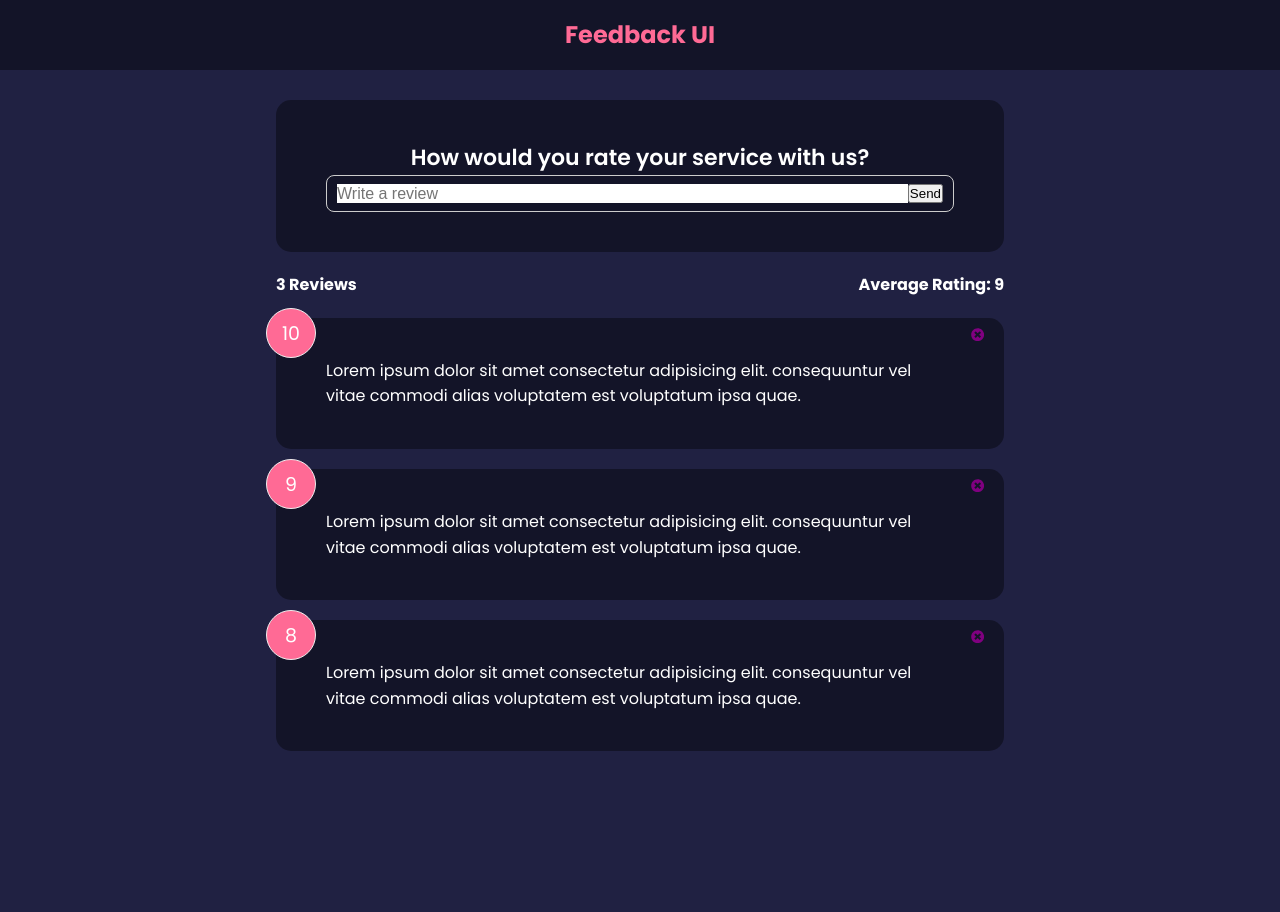
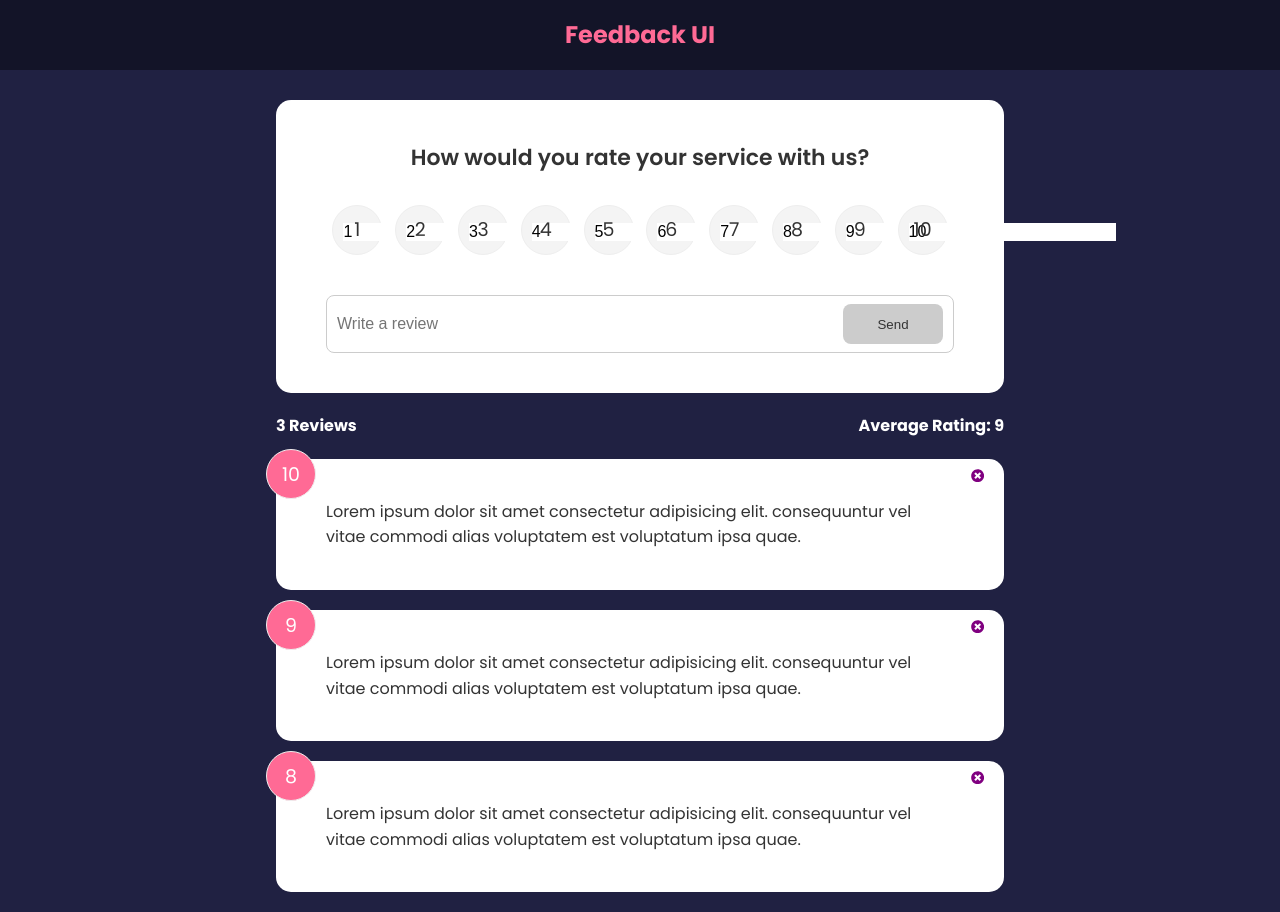
Before and after one commit to ZarifHosen/Feedback_app, a React (Create React App) app: page / in a window 1280 px wide. Before the commit the page ends 800 px from the top, so only its background shows below. Built offline with nearby package versions, Linux system fonts and the light colour scheme.

Commit message:
second commit with Radio button glitch

```diff
--- a/src/components/FeedbackForm.jsx
+++ b/src/components/FeedbackForm.jsx
@@ -1,10 +1,26 @@
 import { useState } from "react";
 import Card from "./shared/Card";
+import Button from "./shared/Button";
+import RatingSelect from "./RatingSelect";
 
 function FeedbackForm() {
   const [text, setText] = useState("");
+  const [rating, setRating] = useState(10);
+  const [btnDisabled, setBtnDisabled] = useState(true);
+  const [message, setMessage] = useState("");
 
   const handleTextChange = (e) => {
+    if (text === "") {
+      setBtnDisabled(true);
+      setMessage(null);
+    } else if (text !== "" && text.trim().length <= 10) {
+      setMessage("Text must be at least 10 characters long.");
+      setBtnDisabled(true);
+    } else {
+      setMessage(null);
+      setBtnDisabled(false);
+    }
+
     setText(e.target.value);
   };
 
@@ -12,15 +28,19 @@
     <Card>
       <form>
         <h2>How would you rate your service with us?</h2>
-        {/* @todo -rating select component */}
+        <RatingSelect />
         <div className="input-group">
           <input
             onChange={handleTextChange}
             type="text"
             placeholder="Write a review"
           />
-          <button type="submit">Send</button>
+          <Button type="submit" isDisabled={btnDisabled}>
+            Send
+          </Button>
         </div>
+
+        {message && <div className="message">{message}</div>}
       </form>
     </Card>
   );
--- /dev/null
+++ b/src/components/RatingSelect.jsx
@@ -0,0 +1,124 @@
+import { useState } from "react";
+
+function RatingSelect() {
+  const [selected, setSelected] = useState(10);
+
+  const handleChange = (e) => {};
+
+  return (
+    <ul className="rating">
+      <li>
+        <input
+          type="text"
+          id="num1"
+          name="rating"
+          value="1"
+          onChange={handleChange}
+          checked={selected === 1}
+        />
+        <label htmlFor="num1">1</label>
+      </li>
+      <li>
+        <input
+          type="text"
+          id="num2"
+          name="rating"
+          value="2"
+          onChange={handleChange}
+          checked={selected === 2}
+        />
+        <label htmlFor="num2">2</label>
+      </li>
+      <li>
+        <input
+          type="text"
+          id="num3"
+          name="rating"
+          value="3"
+          onChange={handleChange}
+          checked={selected === 3}
+        />
+        <label htmlFor="num3">3</label>
+      </li>
+      <li>
+        <input
+          type="text"
+          id="num4"
+          name="rating"
+          value="4"
+          onChange={handleChange}
+          checked={selected === 4}
+        />
+        <label htmlFor="num4">4</label>
+      </li>
+      <li>
+        <input
+          type="text"
+          id="num5"
+          name="rating"
+          value="5"
+          onChange={handleChange}
+          checked={selected === 5}
+        />
+        <label htmlFor="num5">5</label>
+      </li>
+      <li>
+        <input
+          type="text"
+          id="num6"
+          name="rating"
+          value="6"
+          onChange={handleChange}
+          checked={selected === 6}
+        />
+        <label htmlFor="num6">6</label>
+      </li>
+      <li>
+        <input
+          type="text"
+          id="num7"
+          name="rating"
+          value="7"
+          onChange={handleChange}
+          checked={selected === 7}
+        />
+        <label htmlFor="num7">7</label>
+      </li>
+      <li>
+        <input
+          type="text"
+          id="num8"
+          name="rating"
+          value="8"
+          onChange={handleChange}
+          checked={selected === 8}
+        />
+        <label htmlFor="num8">8</label>
+      </li>
+      <li>
+        <input
+          type="text"
+          id="num9"
+          name="rating"
+          value="9"
+          onChange={handleChange}
+          checked={selected === 9}
+        />
+        <label htmlFor="num9">9</label>
+      </li>
+      <li>
+        <input
+          type="text"
+          id="num10"
+          name="rating"
+          value="10"
+          onChange={handleChange}
+          checked={selected === 10}
+        />
+        <label htmlFor="num10">10</label>
+      </li>
+    </ul>
+  );
+}
+
+export default RatingSelect;
--- a/src/components/shared/Button.jsx
+++ b/src/components/shared/Button.jsx
@@ -1,5 +1,24 @@
+import PropTypes from "prop-types";
+
 function Button({ children, version, type, isDisabled }) {
-  return <button type={type}>{children}</button>;
+  return (
+    <button type={type} disabled={isDisabled} className={`btn btn-${version}`}>
+      {children}
+    </button>
+  );
 }
 
+Button.defaultProps = {
+  version: "primary",
+  type: "button",
+  isDisabled: false,
+};
+
+Button.propTypes = {
+  children: PropTypes.node.isRequired,
+  version: PropTypes.string,
+  type: PropTypes.string,
+  isDisabled: PropTypes.bool,
+};
+
 export default Button;
--- a/src/components/shared/Card.jsx
+++ b/src/components/shared/Card.jsx
@@ -5,7 +5,7 @@
 }
 
 Card.defaultProps = {
-  reverse: true,
+  reverse: false,
 };
 
 Card.propTypes = {
```
